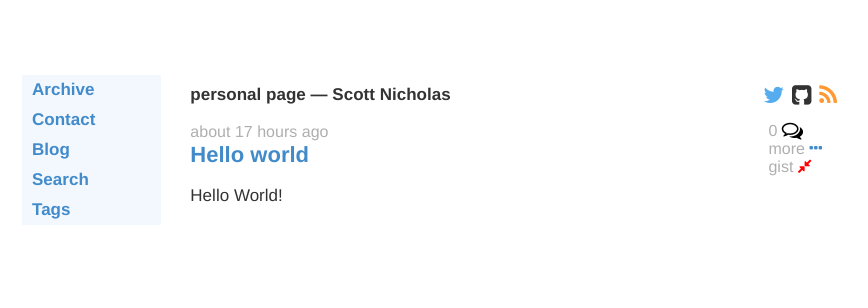
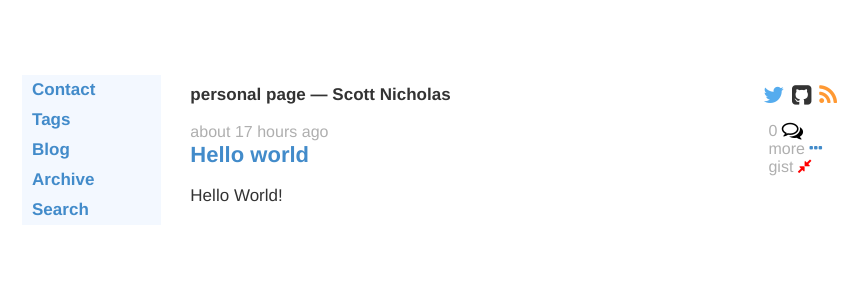
Before and after one commit to neutronscott/neutronscott.github.io, a Jekyll site: the page built from index.html, in a window 1280 px wide. Shown: the top 308 px of the page, without its empty margins (203-1071 px from the left). Built offline with Jekyll 4.4.1, drawn with Linux system fonts in a browser that asks for light colours; some web fonts are replaced; Markdown is read by kramdown in place of the engine named in the settings.

Commit message:
sort try 32

```diff
--- a/_includes/sidenav.html
+++ b/_includes/sidenav.html
@@ -1,6 +1,7 @@
 <ul class="sidebar" >
 <!-- sort in alphebetical order -->
-    {% for page in site.pages | sort: 'prio' %}
+    {% assign sorted_pages = site.pages | sort: 'prio' %}
+    {% for page in sorted_pages %}
     {% if page.isNavItem != nil %}
     <li><a href="{{ page.url | prepend: site.url }}">{{ page.title }}</a></li>
     {% endif %}
```
